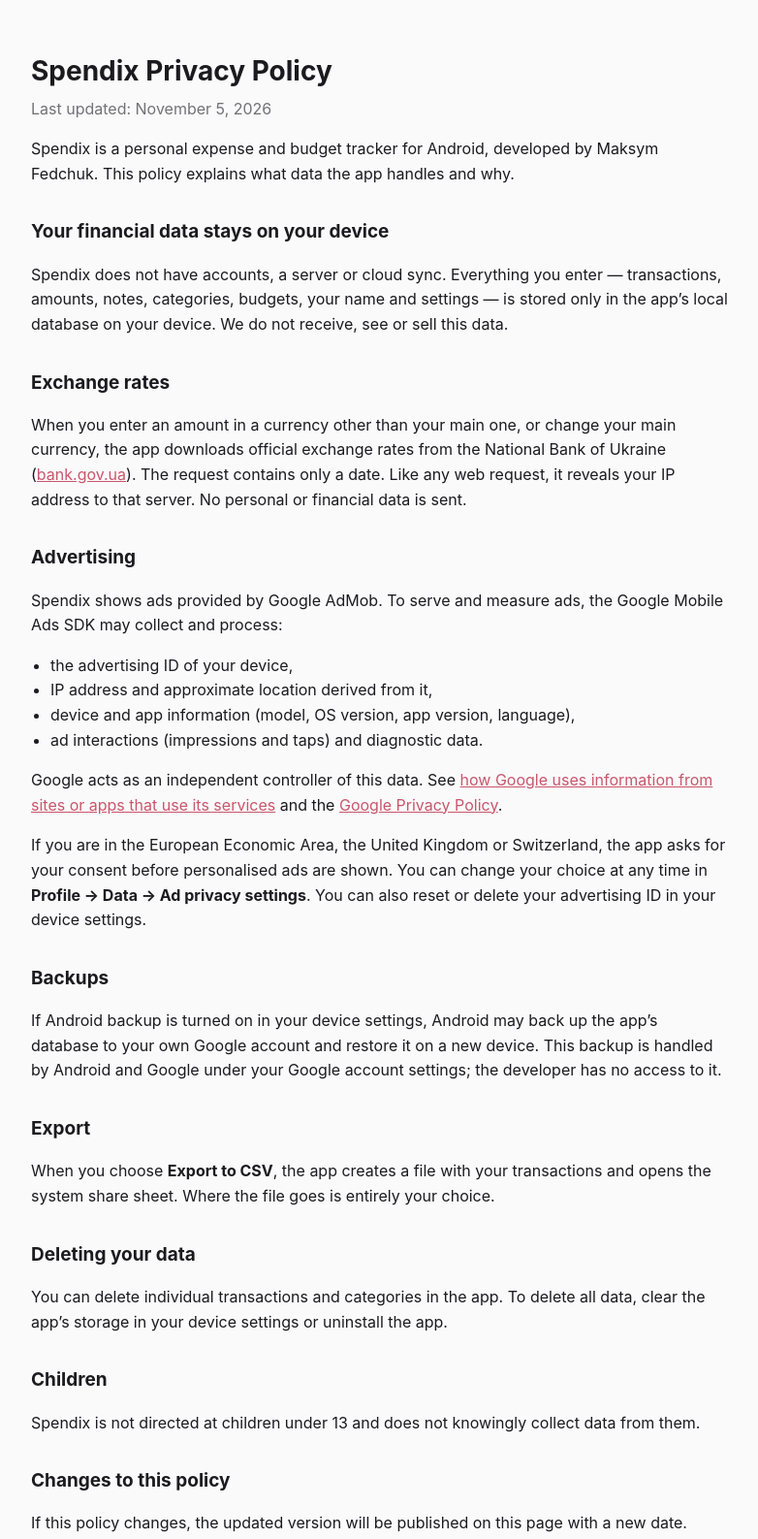
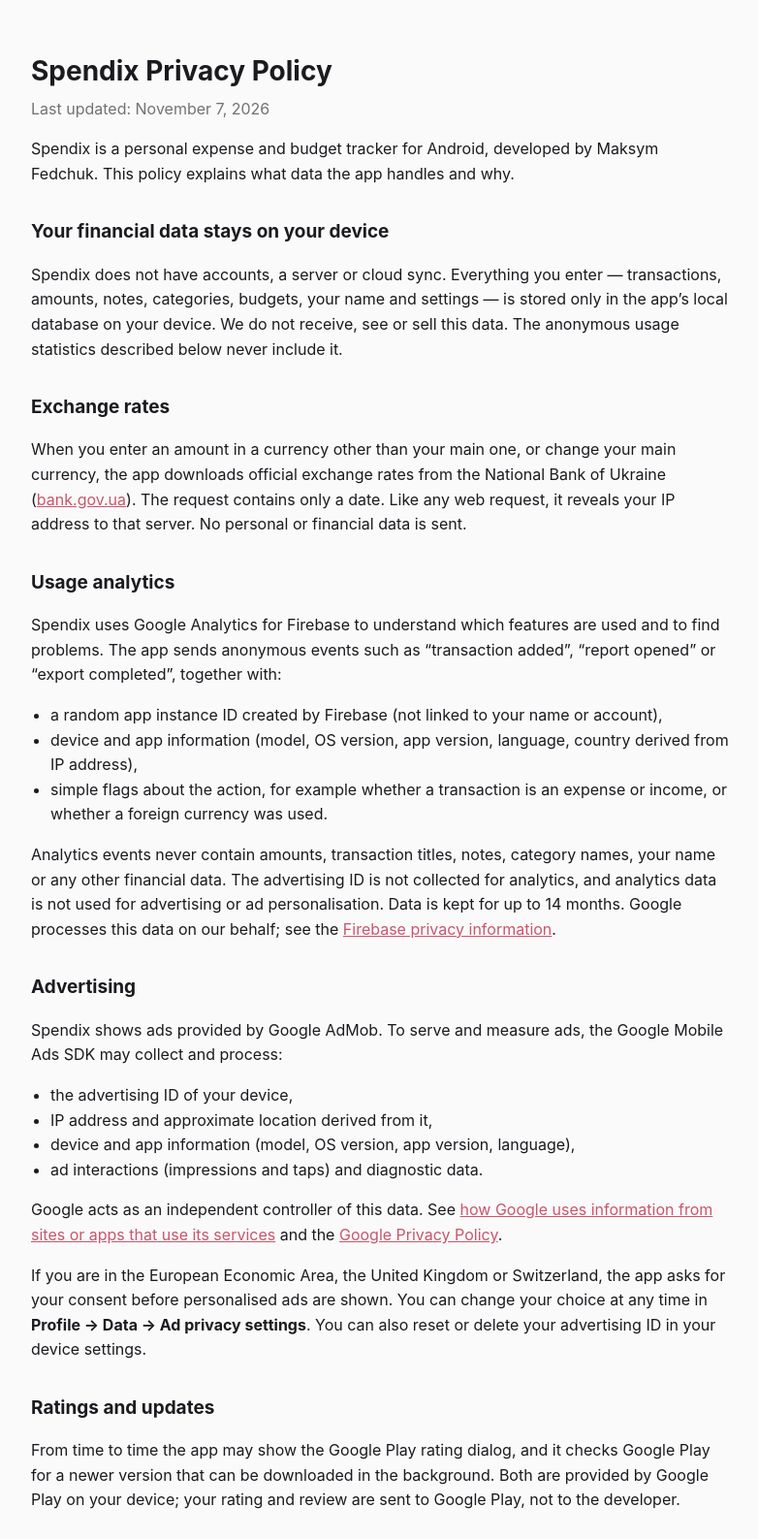
Before and after one commit to fedchuk/fedchuk.github.io, a plain HTML site: page spendix/privacy-policy/index.html in a window 1280 px wide. Shown: the top 1587 px of the page at 97% size, without its empty margins (248-1030 px from the left). Drawn offline with Linux system fonts and the light colour scheme.

Commit message:
Update index.html

```diff
--- a/spendix/privacy-policy/index.html
+++ b/spendix/privacy-policy/index.html
@@ -29,15 +29,24 @@
 </head>
 <body>
 <h1>Spendix Privacy Policy</h1>
-<p class="updated">Last updated: November 5, 2026</p>
+<p class="updated">Last updated: November 7, 2026</p>
 
 <p>Spendix is a personal expense and budget tracker for Android, developed by Maksym Fedchuk. This policy explains what data the app handles and why.</p>
 
 <h2>Your financial data stays on your device</h2>
-<p>Spendix does not have accounts, a server or cloud sync. Everything you enter — transactions, amounts, notes, categories, budgets, your name and settings — is stored only in the app’s local database on your device. We do not receive, see or sell this data.</p>
+<p>Spendix does not have accounts, a server or cloud sync. Everything you enter — transactions, amounts, notes, categories, budgets, your name and settings — is stored only in the app’s local database on your device. We do not receive, see or sell this data. The anonymous usage statistics described below never include it.</p>
 
 <h2>Exchange rates</h2>
 <p>When you enter an amount in a currency other than your main one, or change your main currency, the app downloads official exchange rates from the National Bank of Ukraine (<a href="https://bank.gov.ua">bank.gov.ua</a>). The request contains only a date. Like any web request, it reveals your IP address to that server. No personal or financial data is sent.</p>
+
+<h2>Usage analytics</h2>
+<p>Spendix uses Google Analytics for Firebase to understand which features are used and to find problems. The app sends anonymous events such as “transaction added”, “report opened” or “export completed”, together with:</p>
+<ul>
+    <li>a random app instance ID created by Firebase (not linked to your name or account),</li>
+    <li>device and app information (model, OS version, app version, language, country derived from IP address),</li>
+    <li>simple flags about the action, for example whether a transaction is an expense or income, or whether a foreign currency was used.</li>
+</ul>
+<p>Analytics events never contain amounts, transaction titles, notes, category names, your name or any other financial data. The advertising ID is not collected for analytics, and analytics data is not used for advertising or ad personalisation. Data is kept for up to 14 months. Google processes this data on our behalf; see the <a href="https://firebase.google.com/support/privacy">Firebase privacy information</a>.</p>
 
 <h2>Advertising</h2>
 <p>Spendix shows ads provided by Google AdMob. To serve and measure ads, the Google Mobile Ads SDK may collect and process:</p>
@@ -50,11 +59,15 @@
 <p>Google acts as an independent controller of this data. See <a href="https://policies.google.com/technologies/partner-sites">how Google uses information from sites or apps that use its services</a> and the <a href="https://policies.google.com/privacy">Google Privacy Policy</a>.</p>
 <p>If you are in the European Economic Area, the United Kingdom or Switzerland, the app asks for your consent before personalised ads are shown. You can change your choice at any time in <strong>Profile → Data → Ad privacy settings</strong>. You can also reset or delete your advertising ID in your device settings.</p>
 
+<h2>Ratings and updates</h2>
+<p>From time to time the app may show the Google Play rating dialog, and it checks Google Play for a newer version that can be downloaded in the background. Both are provided by Google Play on your device; your rating and review are sent to Google Play, not to the developer.</p>
+
 <h2>Backups</h2>
 <p>If Android backup is turned on in your device settings, Android may back up the app’s database to your own Google account and restore it on a new device. This backup is handled by Android and Google under your Google account settings; the developer has no access to it.</p>
 
-<h2>Export</h2>
+<h2>Export and import</h2>
 <p>When you choose <strong>Export to CSV</strong>, the app creates a file with your transactions and opens the system share sheet. Where the file goes is entirely your choice.</p>
+<p>When you choose <strong>Import from CSV</strong>, the app reads only the file you pick and adds its transactions to the local database on your device. The file is not uploaded anywhere.</p>
 
 <h2>Deleting your data</h2>
 <p>You can delete individual transactions and categories in the app. To delete all data, clear the app’s storage in your device settings or uninstall the app.</p>
```
